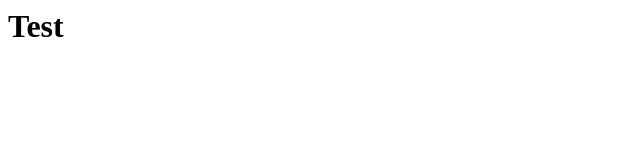
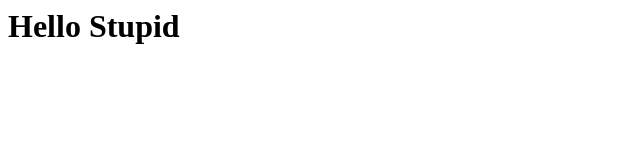
Before and after one commit to Virus181218/web, a plain HTML site: page index.html in a window 1280 px wide. Shown: the whole page, without its empty margins (0-640 px from the left). Drawn offline with Linux system fonts and the light colour scheme.

Commit message:
Update index.html

```diff
--- a/index.html
+++ b/index.html
@@ -4,7 +4,7 @@
     <meta name="viewport" content="width=device-width, initial-scale=1.0">
     <title>Document</title>
 </head>
-<h1>Test</h1>
+<h1>Hello Stupid</h1>
 <body>
 
 </body>
```
